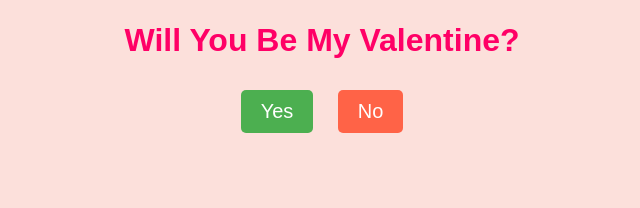
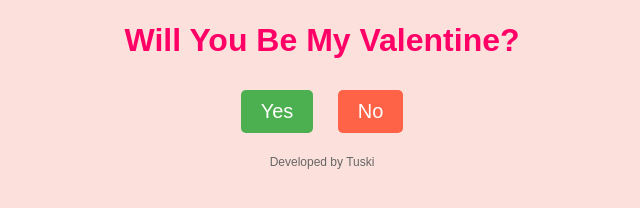
Before and after one commit to tushartrivedi523/Feb2024ProjectDummy, a plain HTML site: page index.html in a window 1280 px wide. Shown: the part 240-448 px from the top of the page, without its empty margins (318-958 px from the left). Drawn offline with Linux system fonts and the light colour scheme.

Commit message:
Update index.html

```diff
--- a/index.html
+++ b/index.html
@@ -59,7 +59,7 @@
         <img src="https://media.tenor.com/gUiu1zyxfzYAAAAi/bear-kiss-bear-kisses.gif" alt="Valentine Gif" width="300"><br>
         <img src="https://media.giphy.com/media/l9ASXr0TVQCAw/giphy.gif?cid=ecf05e47mkuhwg3kostou9a8u1oi5ja96kngi37lgg6wco84&ep=v1_gifs_search&rid=giphy.gif&ct=g" alt="Valentine Gif" width="300">
     </div>
-
+    <p style="font-size: 12px; color: #666;">Developed by Tuski</p>
     <script>
         var noMessages = [
             "Are you sure?",
```
